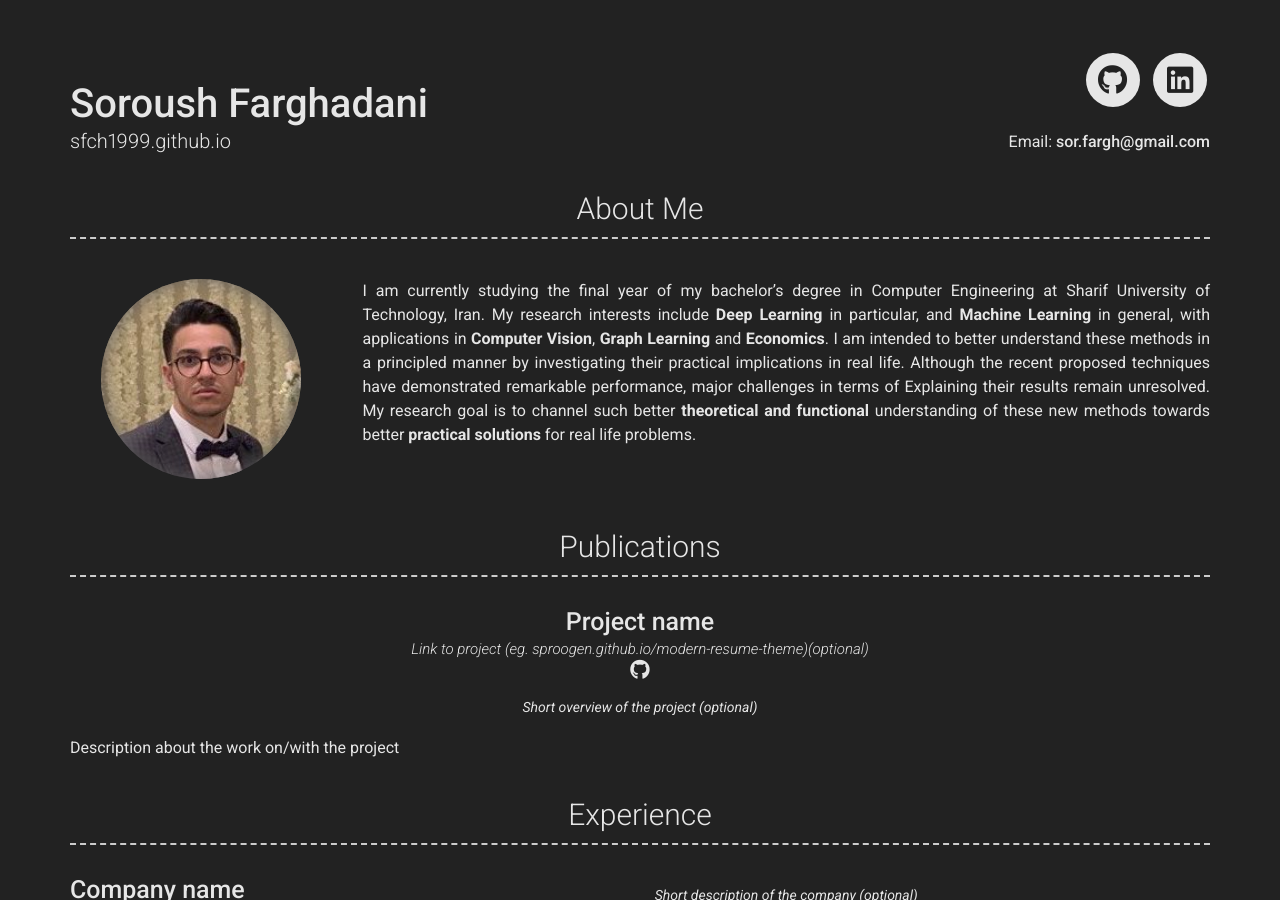
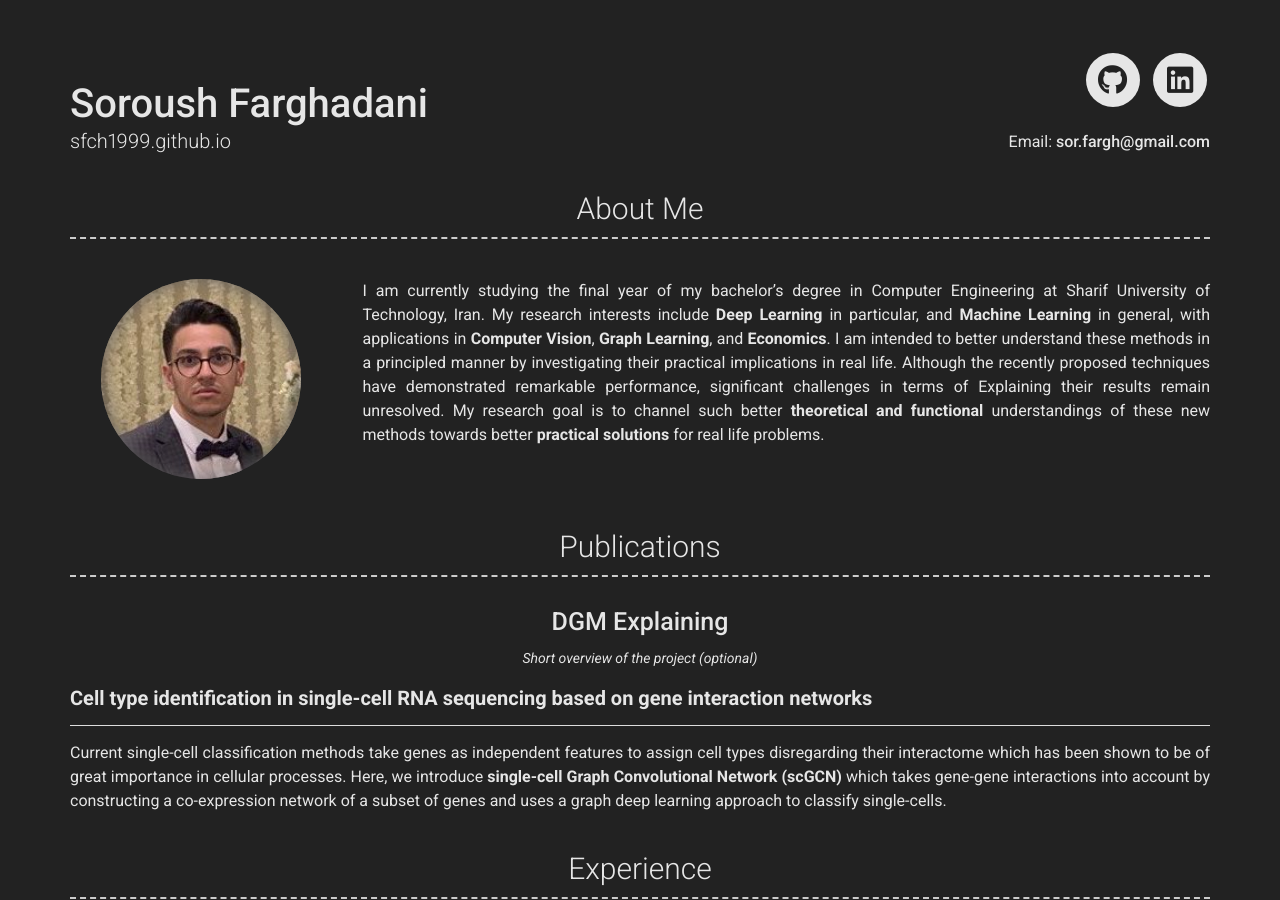
Before and after one commit to sfch1999/sfch1999.github.io, a Jekyll site: the page built from index.md, in a window 1280 px wide and 900 px high. Built offline with Jekyll 4.4.1, drawn with Linux system fonts in a browser that asks for light colours; nearby versions of some CDN libraries.

Commit message:
projects

```diff
--- a/_config.yml
+++ b/_config.yml
@@ -44,12 +44,12 @@ linkedin_username: soroush-farghadani
 about_profile_image: assets/papyon.jpeg
 about_content: | # this will include new lines to allow paragraphs
   I am currently studying the final year of my bachelor’s degree in Computer Engineering at Sharif University of Technology, Iran.
-  My research interests include **Deep Learning** in particular, and **Machine Learning** in general, with applications in **Computer Vision**, **Graph Learning** and **Economics**.
+  My research interests include **Deep Learning** in particular, and **Machine Learning** in general, with applications in **Computer Vision**, **Graph Learning**, and **Economics**.
   I am intended to better understand these methods in a principled manner by investigating
   their practical implications in real life.
-  Although the recent proposed techniques have demonstrated remarkable performance,
-  major challenges in terms of Explaining their results remain unresolved.
-  My research goal is to channel such better **theoretical and functional** understanding of
+  Although the recently proposed techniques have demonstrated remarkable performance,
+  significant challenges in terms of Explaining their results remain unresolved.
+  My research goal is to channel such better **theoretical and functional** understandings of
   these new methods towards better **practical solutions** for real life problems.
 
 # Projects Section
--- a/_data/projects.yml
+++ b/_data/projects.yml
@@ -1,9 +1,14 @@
 # Project template
 - layout: top-middle
-  name: Project name
-  link: Link to project (eg. sproogen.github.io/modern-resume-theme)(optional)
-  github: Github page for project (eg. sproogen/modern-resume-theme)(optional)
+  name: DGM Explaining
   quote: >
     Short overview of the project (optional)
   description: | # this will include new lines to allow paragraphs
-    Description about the work on/with the project
+    ## **Cell type identification in single-cell RNA sequencing based on gene interaction networks**
+
+    ---
+
+    Current single-cell classification methods take genes as independent features to assign cell types disregarding
+    their interactome which has been shown to be of great importance in cellular processes. Here, we introduce
+    **single-cell Graph Convolutional Network (scGCN)** which takes gene-gene interactions into account by constructing
+    a co-expression network of a subset of genes and uses a graph deep learning approach to classify single-cells.
```
